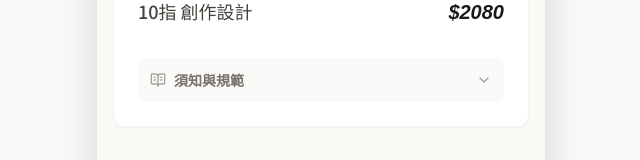
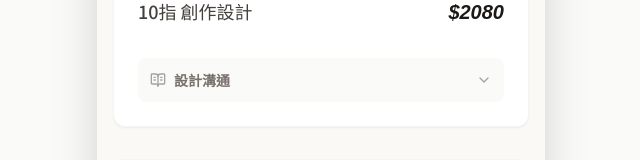
Before and after one commit to crescnail/pricelist, a React (Vite) app: page / in a window 1280 px wide. Shown: the part 457-617 px from the top of the page, without its empty margins (319-959 px from the left). Built offline with nearby package versions, Linux system fonts and the light colour scheme; a web font is replaced by a local one.

Commit message:
Update PriceListView.tsx

```diff
--- a/components/PriceListView.tsx
+++ b/components/PriceListView.tsx
@@ -94,7 +94,7 @@ const SectionRenderer: React.FC<SectionRendererProps> = ({ data, onShowInfo }) =
             >
               <span className="text-sm font-bold flex items-center gap-2">
                 <BookOpenText size={16} className={isPolicyOpen ? 'text-stone-600' : 'text-stone-400 group-hover:text-stone-600'} />
-                須知與規範
+                設計溝通
               </span>
               {isPolicyOpen ? (
                 <ChevronUp size={16} className="text-stone-500" />
```
